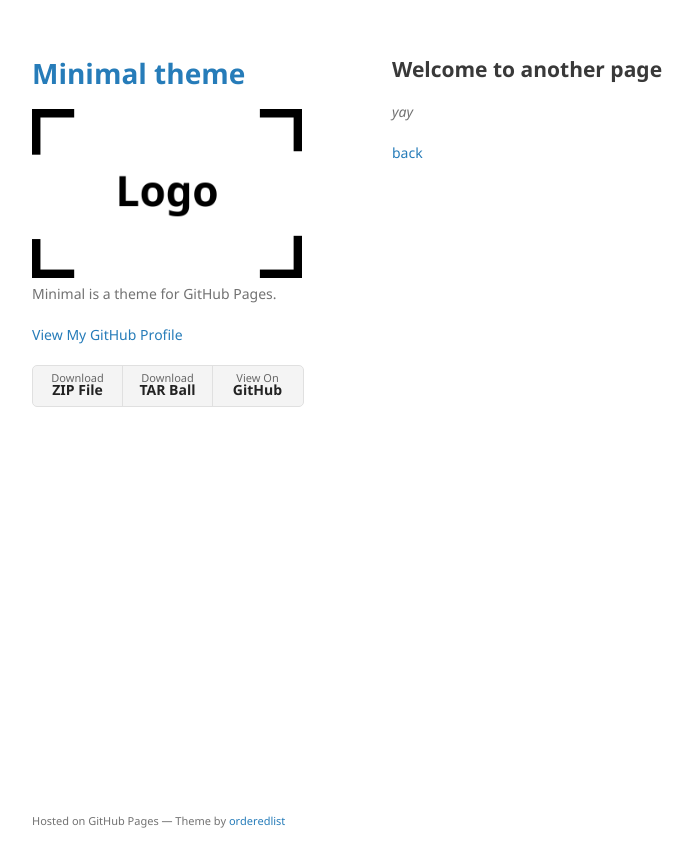
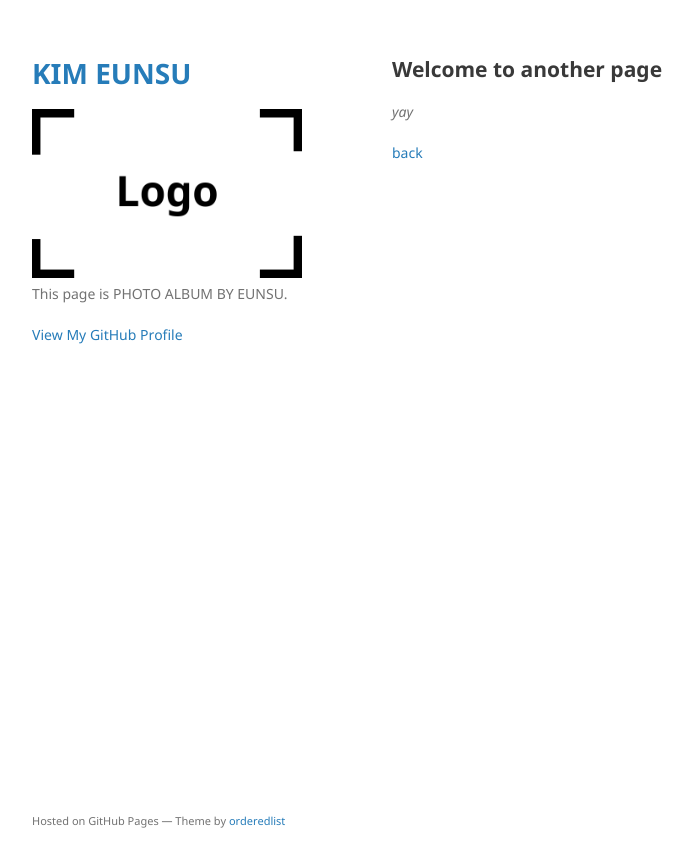
Before and after one commit to eunsux/eunsux.github.io, a Jekyll site: the page built from another-page.md, in a window 1280 px wide. Shown: the top 867 px of the page, without its empty margins (178-871 px from the left). Built offline with Jekyll 4.4.1, drawn with Linux system fonts in a browser that asks for light colours; our own code applies the rules of GitHub Pages for plain Markdown files.

Commit message:
Update _config.yml

```diff
--- a/_config.yml
+++ b/_config.yml
@@ -1,6 +1,6 @@
-title: Minimal theme
+title: KIM EUNSU
 logo: /assets/img/logo.png
-description: Minimal is a theme for GitHub Pages.
-show_downloads: true
-google_analytics:
+description: This page is PHOTO ALBUM BY EUNSU.
+show_downloads: false
+google_analytics: g.dev/eunsu
 theme: jekyll-theme-minimal
```
